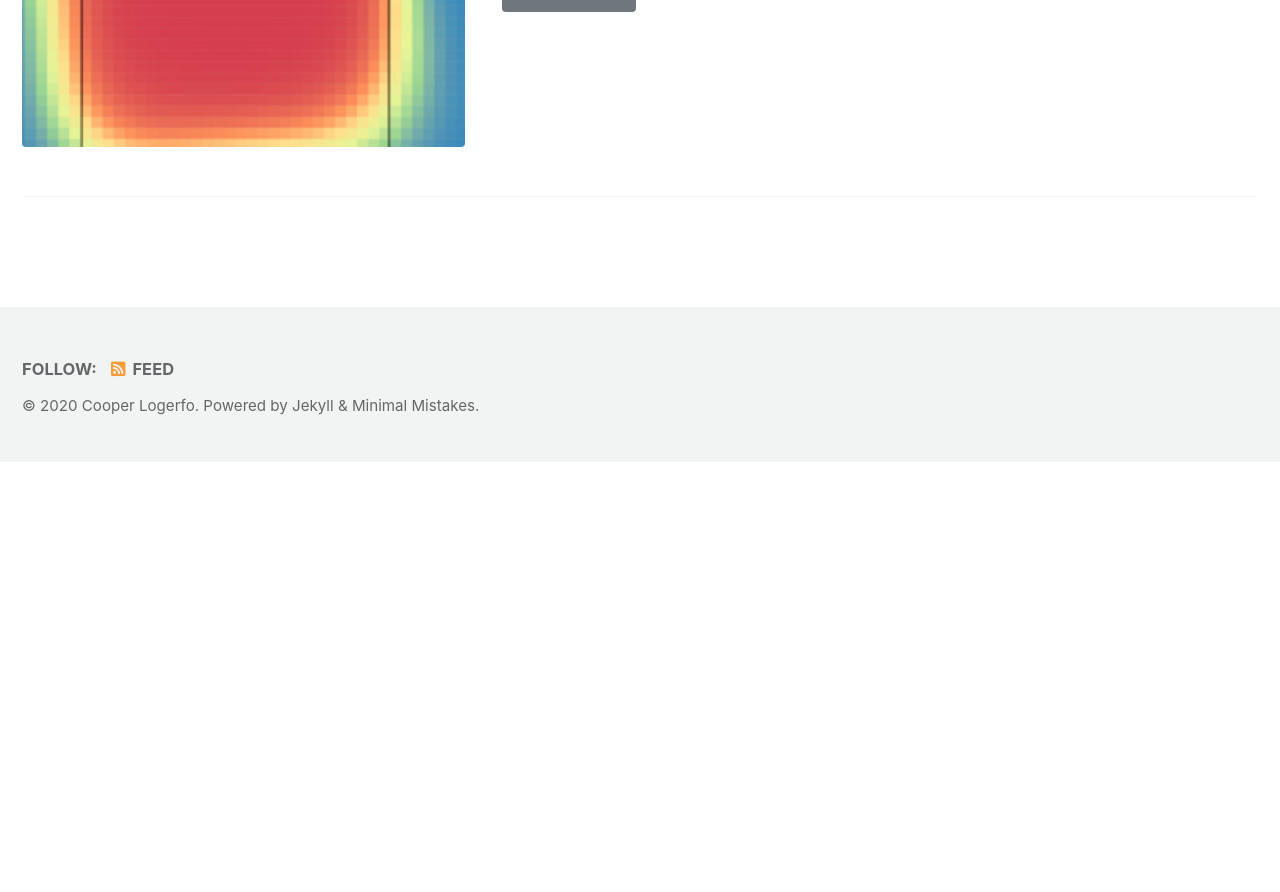
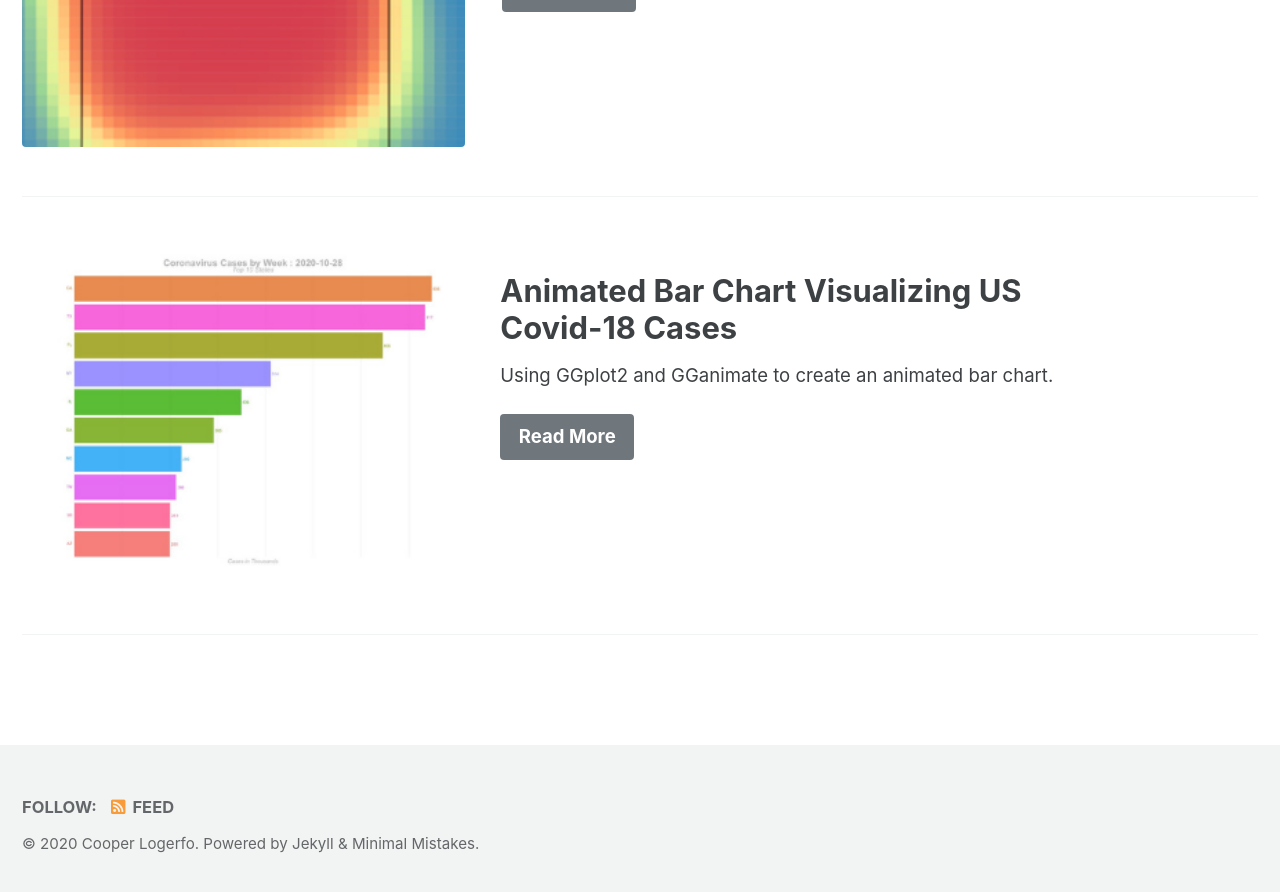
Before and after one commit to clogerfo/clogerfo.github.io, a Jekyll site: the page built from index.md, in a window 1280 px wide and 900 px high, scrolled down 1507 px. Shown: the top 892 px of the window. Built offline with Jekyll 4.4.1, drawn with Linux system fonts in a browser that asks for light colours; cached includes are drawn as plain includes; before the commit the page ends 1969 px from its top, so only the background shows below that.

Commit message:
adding ft row 3

```diff
--- a/index.md
+++ b/index.md
@@ -42,6 +42,14 @@ feature_row2:
     url: "/strikezone/"
     btn_class: "btn--primary"
     btn_label: "Read More"
+feature_row3:
+  - image_path: /images/covid_viz_th.png
+    alt: "placeholder image 2"
+    title: "Animated Bar Chart Visualizing US Covid-18 Cases"
+    excerpt: 'Using GGplot2 and GGanimate to create an animated bar chart.'
+    url: "/Coronavirus/"
+    btn_label: "Read More"
+    btn_class: "btn--primary"
 ---
 
 {% include feature_row id="intro" type="center" %}
@@ -49,3 +57,5 @@ feature_row2:
 {% include feature_row %}
 
 {% include feature_row id="feature_row2" type="left" %}
+
+{% include feature_row id="feature_row3" type="left" %}
```
